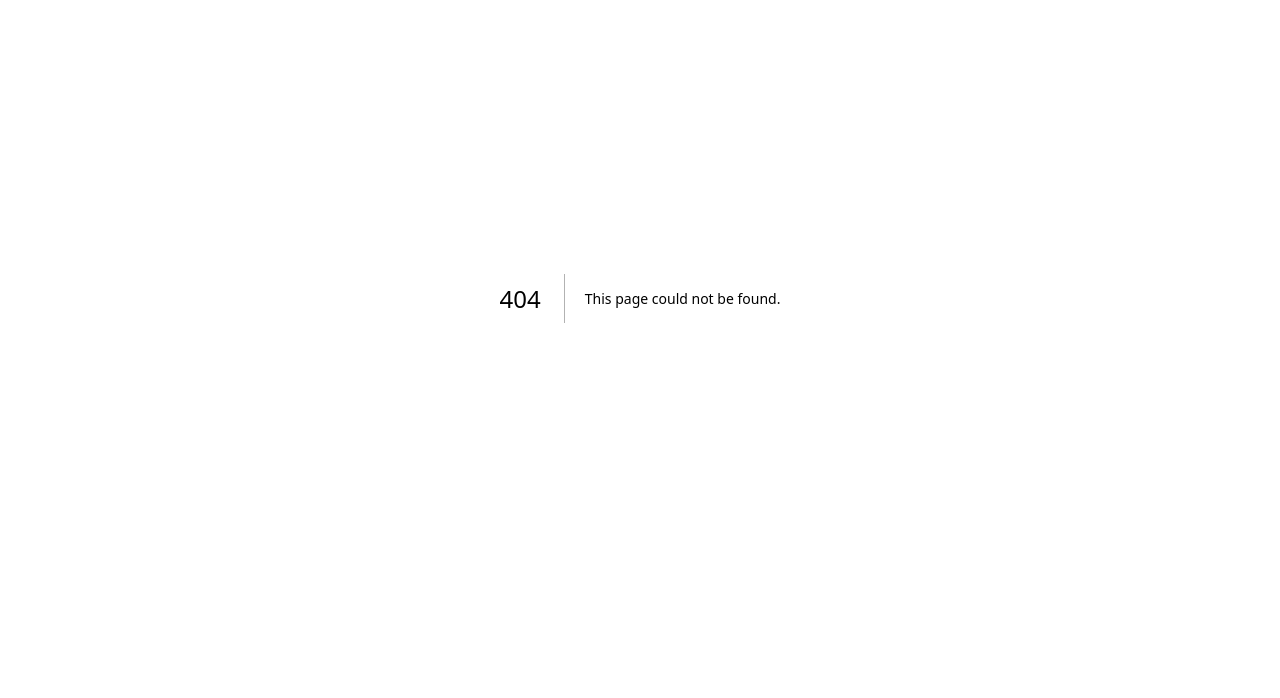
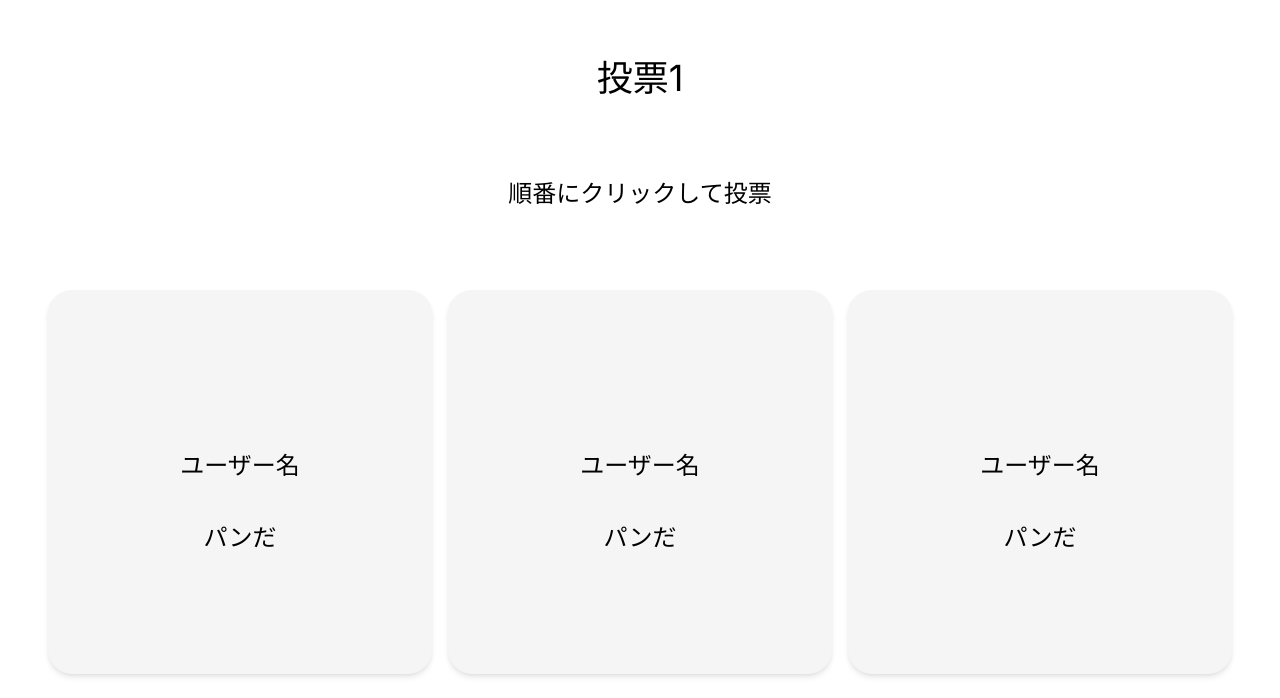
Before and after one commit to KyoyaIwatsuru/OhGireal, a Next.js app: page /vote/1 in a window 1280 px wide. Before the commit this address had no page. Shown: the part 102-800 px from the top of the page. Built offline with nearby package versions, Linux system fonts and the light colour scheme.

Commit message:
voteの動的ルーティング

```diff
--- a/src/app/vote/page.tsx
+++ b/src/app/vote/[id]/page.tsx
@@ -1,11 +1,14 @@
 "use client";
 import React, { useState } from 'react';
+import type { NextPage } from 'next'
+import { useParams } from 'next/navigation'
 
 interface OrderButtonProps {
     id: number;
     clickOrder: number[];
     setClickOrder: React.Dispatch<React.SetStateAction<number[]>>;
   }
+
 
 const OrderButton: React.FC<OrderButtonProps> = ({ id, clickOrder, setClickOrder }) => {
     const handleClick = () => {
@@ -35,11 +38,13 @@ const OrderButton: React.FC<OrderButtonProps> = ({ id, clickOrder, setClickOrder
 
 export default function Vote() {
     const [clickOrder, setClickOrder] = useState<number[]>([]);
+    const params = useParams()
+	const pid= params.id
     return(
         <>
         <div className="text-center  mt-40">
             <div className="text-4xl">
-                投票
+                投票{pid}
             </div>
         </div>
 
```
Also changed, not shown: src/app/vote/[id]/layout.tsx (renamed from src/app/vote/layout.tsx).
